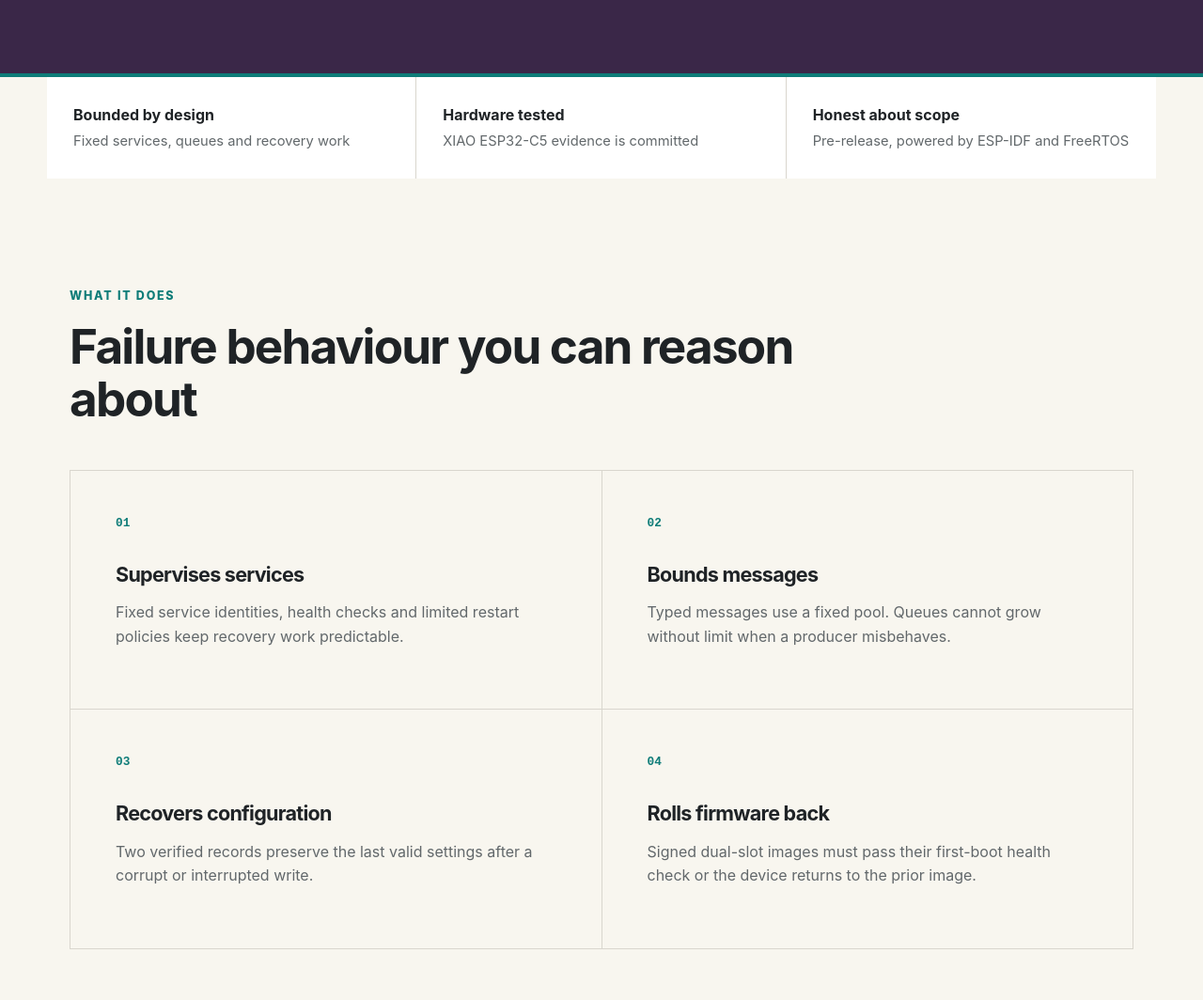
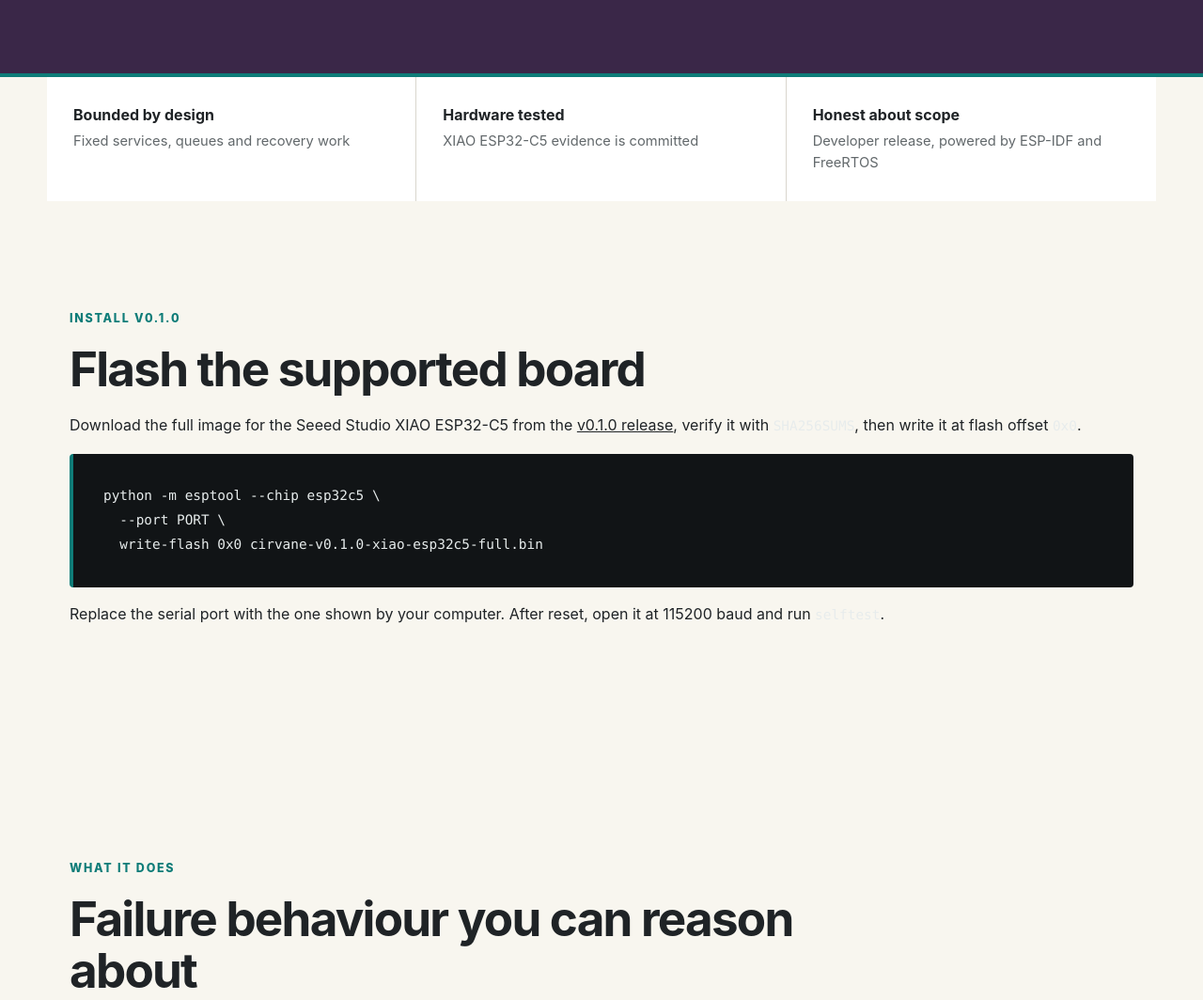
Before and after one commit to kabudu/cirvane, a plain HTML site: page site/index.html in a window 1280 px wide. Shown: the part 880-1944 px from the top of the page at 94% size. Drawn offline with Linux system fonts and the light colour scheme; files whose address does not match are found by name.

Commit message:
Publish v0.1.0 website install guidance (#25)

```diff
--- a/site/index.html
+++ b/site/index.html
@@ -17,6 +17,7 @@
     </a>
     <nav aria-label="Primary navigation">
       <a href="#capabilities">Capabilities</a>
+      <a href="#install">Install</a>
       <a href="#status">Status</a>
       <a href="https://github.com/kabudu/cirvane">GitHub</a>
     </nav>
@@ -41,7 +42,17 @@
     <section class="proof" aria-label="Current product boundaries">
       <p><strong>Bounded by design</strong><span>Fixed services, queues and recovery work</span></p>
       <p><strong>Hardware tested</strong><span>XIAO ESP32-C5 evidence is committed</span></p>
-      <p><strong>Honest about scope</strong><span>Pre-release, powered by ESP-IDF and FreeRTOS</span></p>
+      <p><strong>Honest about scope</strong><span>Developer release, powered by ESP-IDF and FreeRTOS</span></p>
+    </section>
+
+    <section class="section" id="install">
+      <p class="eyebrow">Install v0.1.0</p>
+      <h2>Flash the supported board</h2>
+      <p>Download the full image for the Seeed Studio XIAO ESP32-C5 from the <a href="https://github.com/kabudu/cirvane/releases/tag/v0.1.0">v0.1.0 release</a>, verify it with <code>SHA256SUMS</code>, then write it at flash offset <code>0x0</code>.</p>
+      <pre aria-label="Installation command"><code>python -m esptool --chip esp32c5 \
+  --port PORT \
+  write-flash 0x0 cirvane-v0.1.0-xiao-esp32c5-full.bin</code></pre>
+      <p>Replace the serial port with the one shown by your computer. After reset, open it at 115200 baud and run <code>selftest</code>.</p>
     </section>
 
     <section class="section" id="capabilities">
@@ -73,7 +84,7 @@ Connected. Address acquired.</code></pre>
     <section class="section status" id="status">
       <p class="eyebrow">Current status</p>
       <h2>Built for evaluation, not unattended deployment</h2>
-      <p>Cirvane is pre-release software. Authenticated remote OTA transport still requires its release-candidate hardware evidence. USB-shell authentication, hardware Secure Boot, flash encryption, energy qualification, independent penetration testing and safety certification are not complete.</p>
+      <p>Cirvane v0.1.0 is a developer release. Authenticated remote OTA, first-boot confirmation and automatic rollback have been tested on the supported board. USB-shell authentication, hardware Secure Boot, flash encryption, energy qualification, independent penetration testing and safety certification are not complete.</p>
       <div class="actions">
         <a class="button primary" href="https://github.com/kabudu/cirvane/blob/master/docs/VALIDATION.md">Review the evidence</a>
         <a class="text-link" href="https://github.com/kabudu/cirvane/blob/master/SECURITY.md">Read the security policy <span aria-hidden="true">→</span></a>
```
Also changed, not shown: 2 other files.
